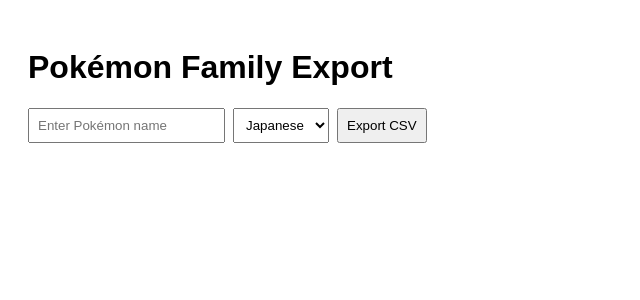
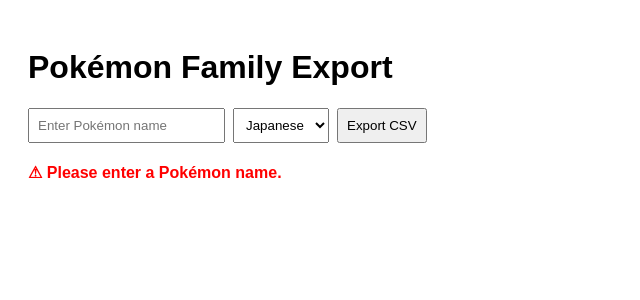
Before and after one commit to darkangel152/PokemonFamilyExport, a React (Vite) app: page / in a window 1280 px wide. Both pictures are taken after a click on the button "Export CSV". Shown: the top 300 px of the page, without its empty margins (0-640 px from the left). Built offline with nearby package versions, Linux system fonts and the light colour scheme.

Commit message:
Update FamilyExportPage.jsx

```diff
--- a/src/pages/FamilyExportPage.jsx
+++ b/src/pages/FamilyExportPage.jsx
@@ -4,16 +4,18 @@
   const [pokemonName, setPokemonName] = useState("");
   const [language, setLanguage] = useState("japanese");
   const [loading, setLoading] = useState(false);
+  const [error, setError] = useState(""); // <-- error state
 
   const exportFamilyCSV = async () => {
-    if (!pokemonName.trim()) return alert("Enter a Pokémon name");
+    setError(""); // reset previous error
+    if (!pokemonName.trim()) return setError("Please enter a Pokémon name.");
 
     setLoading(true);
     try {
       const initialCards = await fetchCards(pokemonName, language);
 
       if (!initialCards.length) {
-        alert("No cards found");
+        setError("No cards found for this Pokémon.");
         setLoading(false);
         return;
       }
@@ -48,7 +50,7 @@
       document.body.removeChild(link);
     } catch (err) {
       console.error(err);
-      alert("Error fetching cards");
+      setError(err.message || "Error fetching cards. Check API key or Pokémon name.");
     } finally {
       setLoading(false);
     }
@@ -73,6 +75,13 @@
       <button onClick={exportFamilyCSV} disabled={loading} style={{ padding: 8 }}>
         {loading ? "Exporting..." : "Export CSV"}
       </button>
+
+      {/* Display errors inline */}
+      {error && (
+        <div style={{ marginTop: 20, color: "red", fontWeight: "bold" }}>
+          ⚠ {error}
+        </div>
+      )}
     </div>
   );
 };
```
